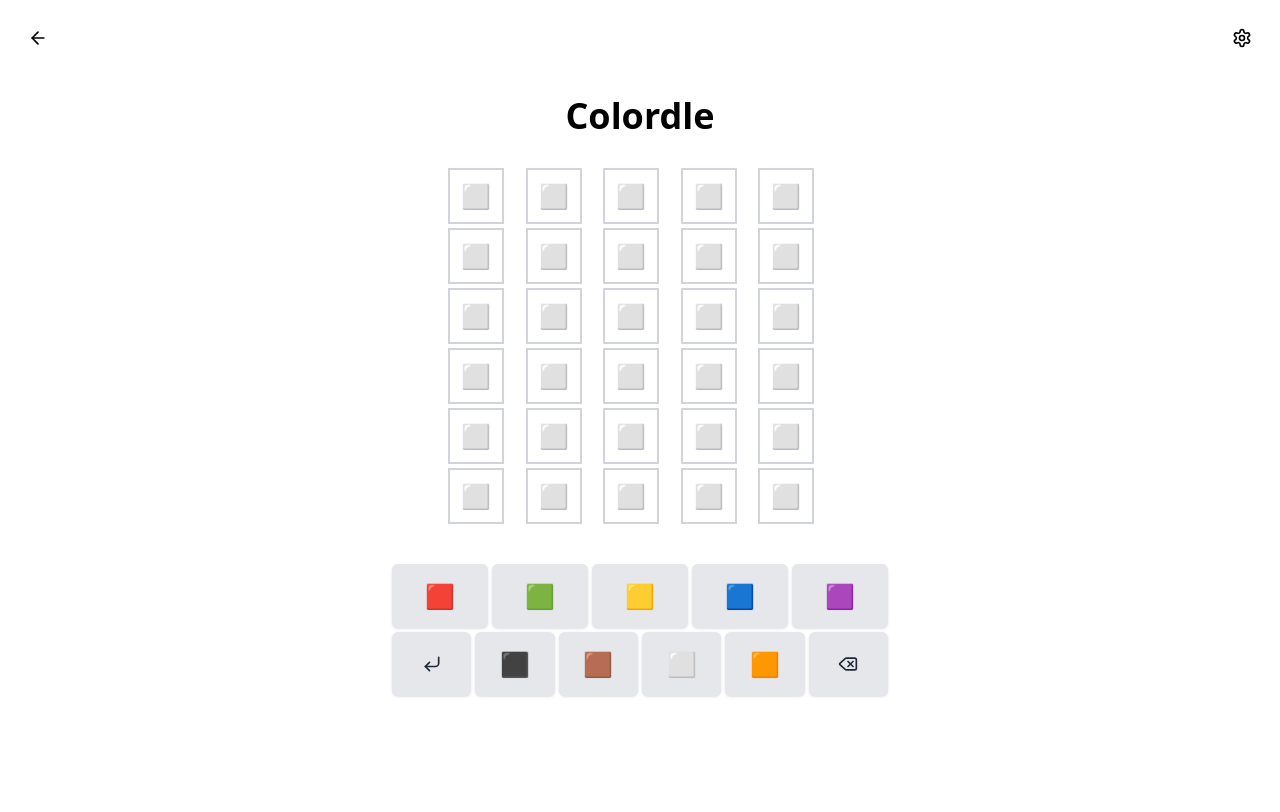
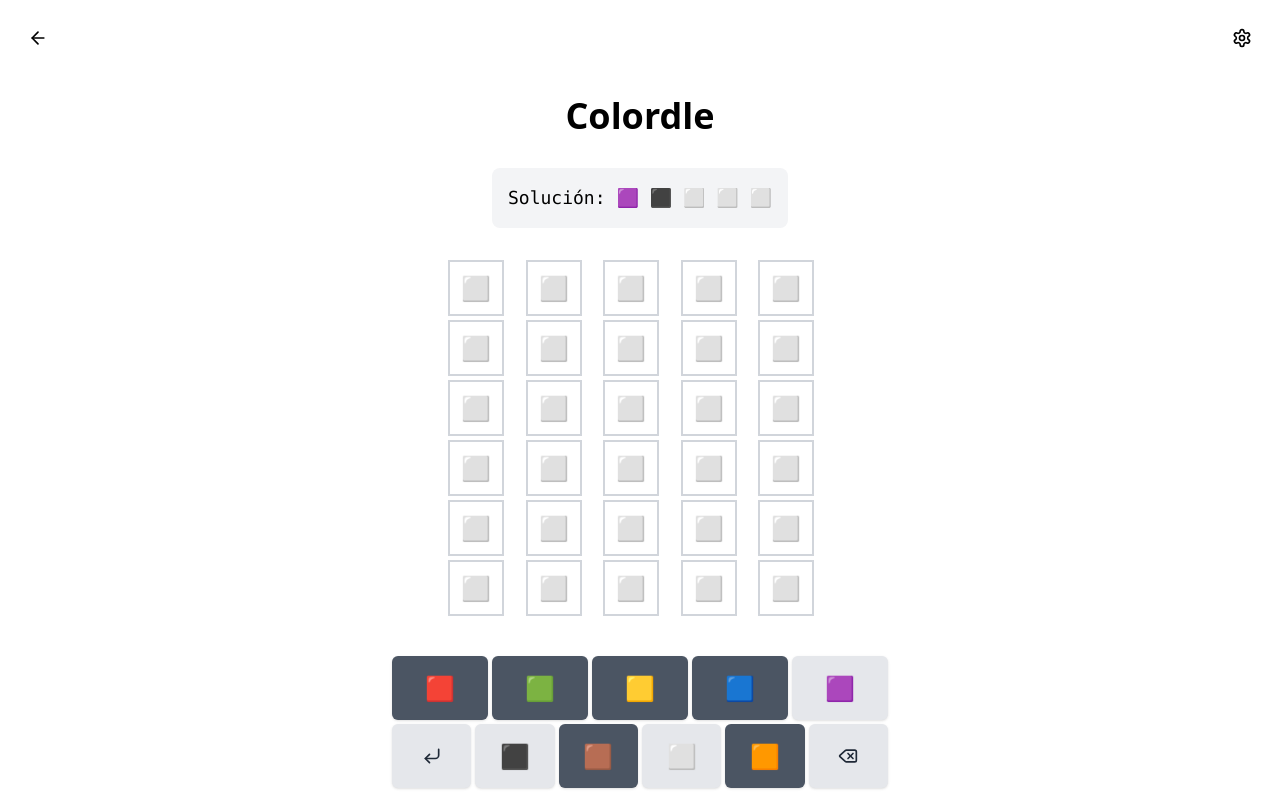
Before and after one commit to PolCarva/wordle-infinito, a Next.js app: page /colordle in a window 1280 px wide. Built offline with nearby package versions, Linux system fonts and the light colour scheme.

Commit message:
Improve color keyboard status logic and add development solution display

```diff
--- a/app/colordle/page.tsx
+++ b/app/colordle/page.tsx
@@ -56,6 +56,11 @@ function ColordleContent() {
   return (
     <div className="flex flex-col items-center gap-8 p-4">
       <h1 className="text-4xl font-bold text-center">Colordle</h1>
+      {process.env.NODE_ENV === 'development' && (
+        <div className="text-lg font-mono bg-gray-100 dark:bg-gray-800 p-4 rounded-lg">
+          <p>Solución: {solution.join(" ")}</p>
+        </div>
+      )}
 
       <div className="w-full max-w-sm">
         <ColorBoard
--- a/app/components/game/ColorKeyboard.tsx
+++ b/app/components/game/ColorKeyboard.tsx
@@ -25,23 +25,40 @@ export function ColorKeyboard({ onColorSelect, onDelete, onEnter, disabled, gues
   };
 
   const getColorStatus = (color: string) => {
-    let status = '';
+    const totalInSolution = solution.filter(c => c === color).length;
+    if (totalInSolution === 0) return 'absent';
+
+    // Verificar si el último intento fue una victoria
+    const lastGuess = guesses[guesses.length - 1];
+    if (lastGuess?.every((c, i) => c === solution[i])) {
+      return solution.includes(color) ? 'correct' : 'absent';
+    }
+
+    let correctCount = 0;
+    let incorrectUsages = 0;
 
     for (const guess of guesses) {
       for (let i = 0; i < guess.length; i++) {
         if (guess[i] !== color) continue;
 
         if (solution[i] === color) {
-          return 'correct';
-        } else if (solution.includes(color)) {
-          status = 'present';
+          correctCount++;
         } else {
-          status = status || 'absent';
+          incorrectUsages++;
         }
       }
     }
 
-    return status;
+    // Si todas las veces que usamos el color están en posición correcta
+    if (correctCount > 0 && incorrectUsages === 0) {
+      return 'correct';
+    }
+    // Si hay al menos un uso incorrecto del color que está en la solución
+    if (incorrectUsages > 0 && totalInSolution > 0) {
+      return 'present';
+    }
+
+    return '';
   };
 
   const getColorBackground = (color: string) => {
```
